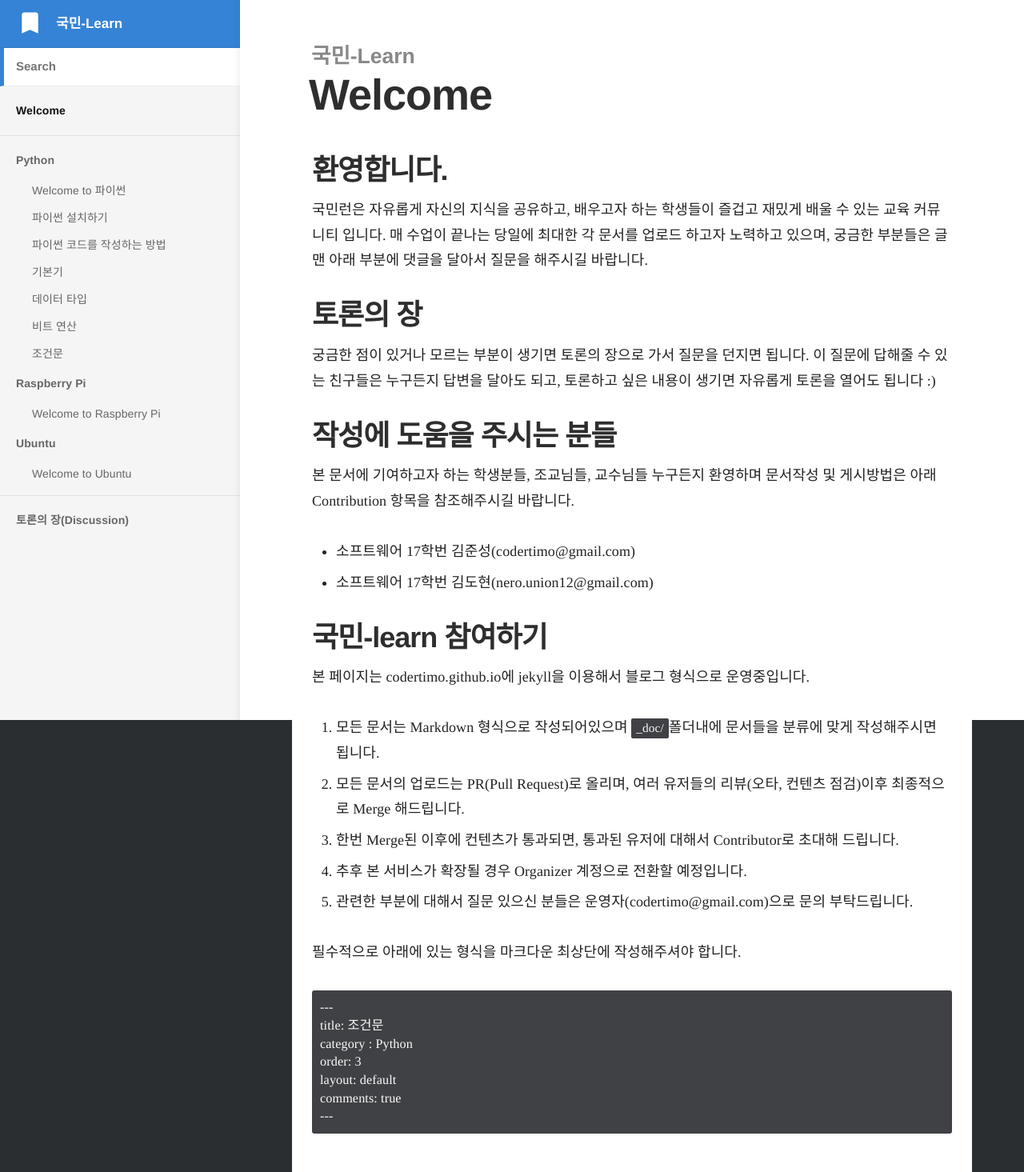
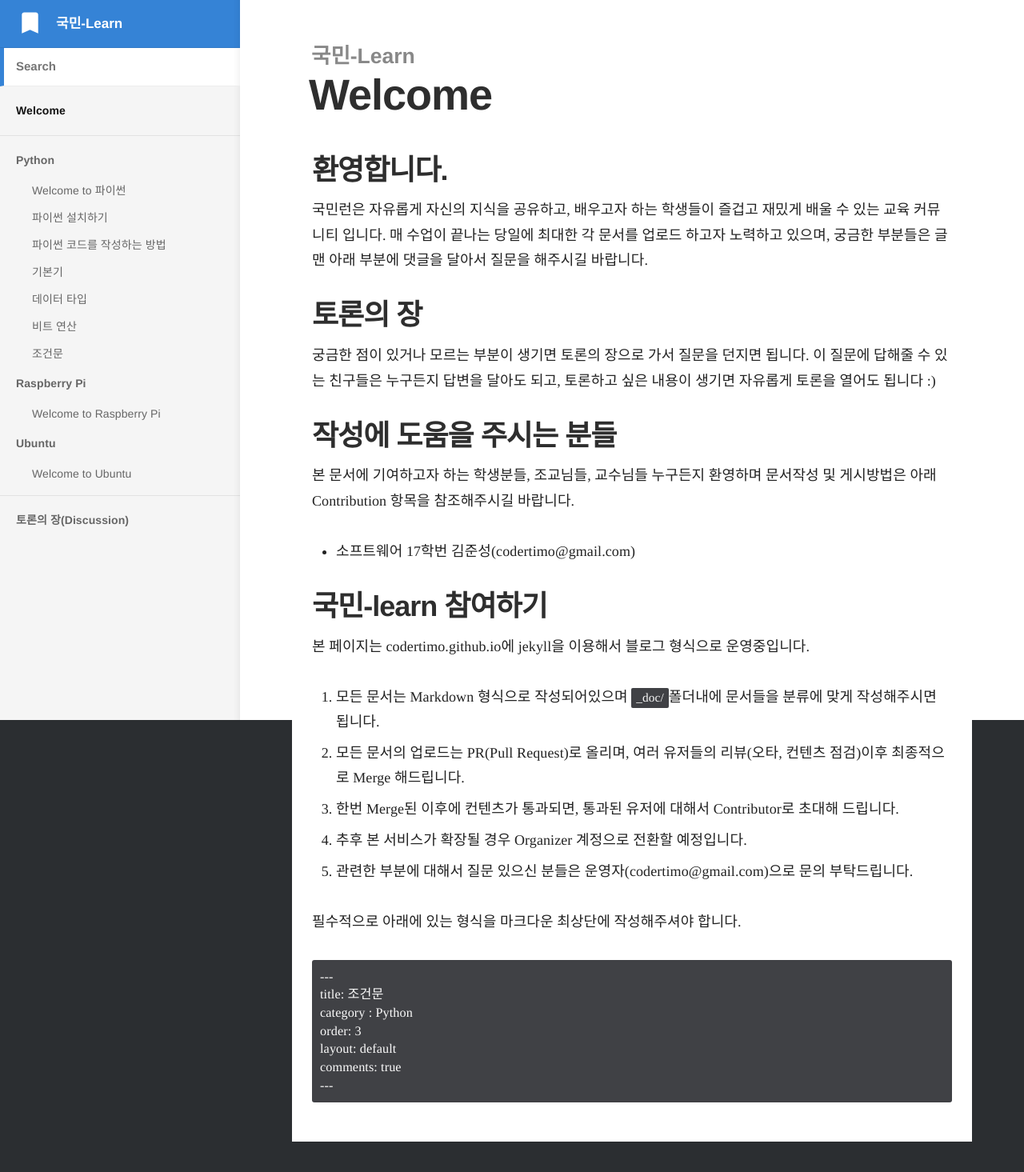
Before and after one commit to kookmin-learn/kookmin-learn.github.io, a Jekyll site: the page built from index.md, in a window 1280 px wide. Shown: the whole page at 80% size. Built offline with Jekyll 4.4.1, drawn with Linux system fonts in a browser that asks for light colours; after the commit the page ends 1427 px from its top, so only the background shows below that.

Commit message:
Edit Index MD
Delete 도현

```diff
--- a/index.md
+++ b/index.md
@@ -14,7 +14,6 @@ title: Welcome
 본 문서에 기여하고자 하는 학생분들, 조교님들, 교수님들 누구든지 환영하며 문서작성 및 게시방법은 아래 Contribution 항목을 참조해주시길 바랍니다.
 
 - 소프트웨어 17학번 김준성(codertimo@gmail.com)
-- 소프트웨어 17학번 김도현(nero.union12@gmail.com)
 
 ## 국민-learn 참여하기
 
```
